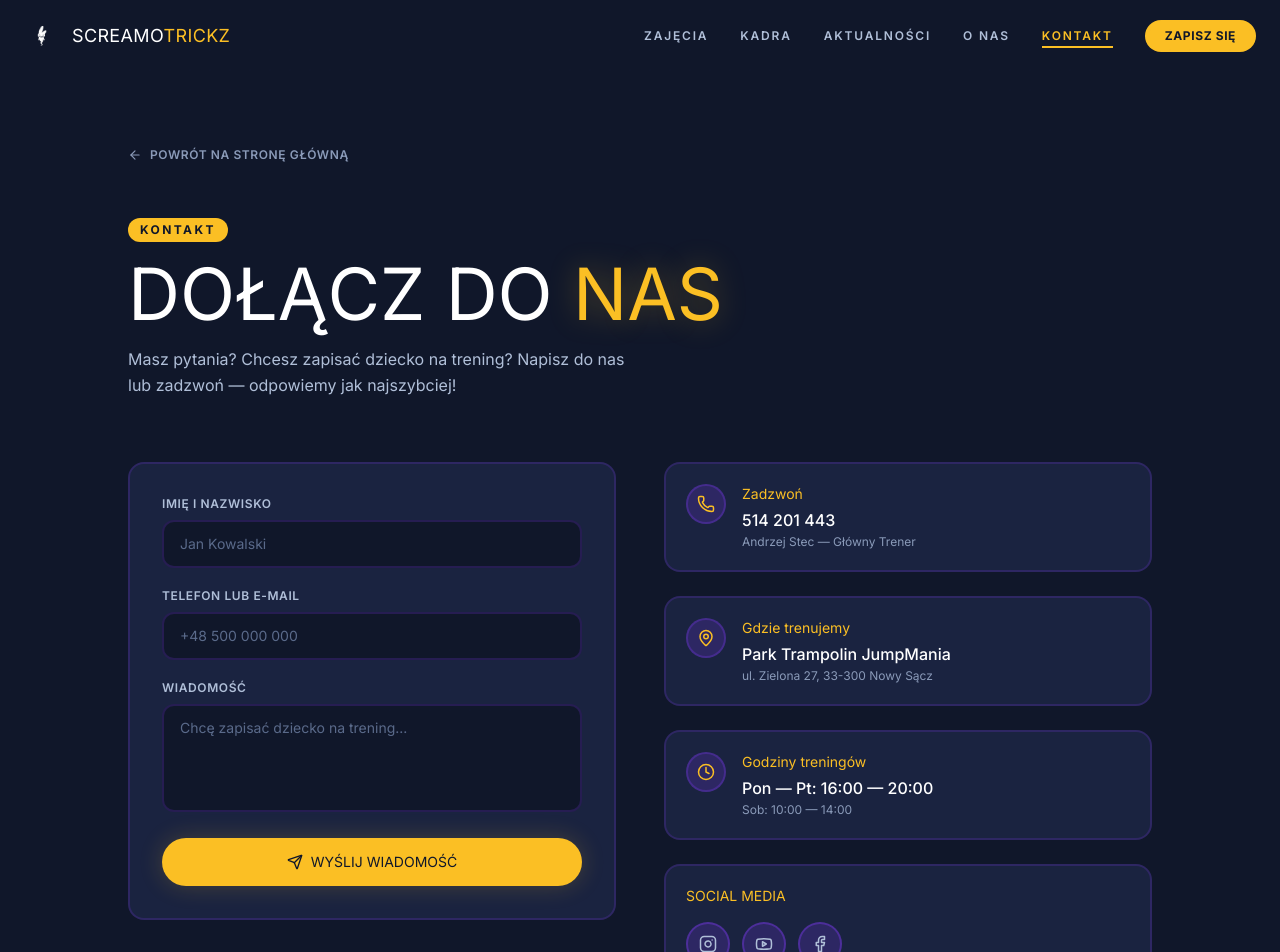
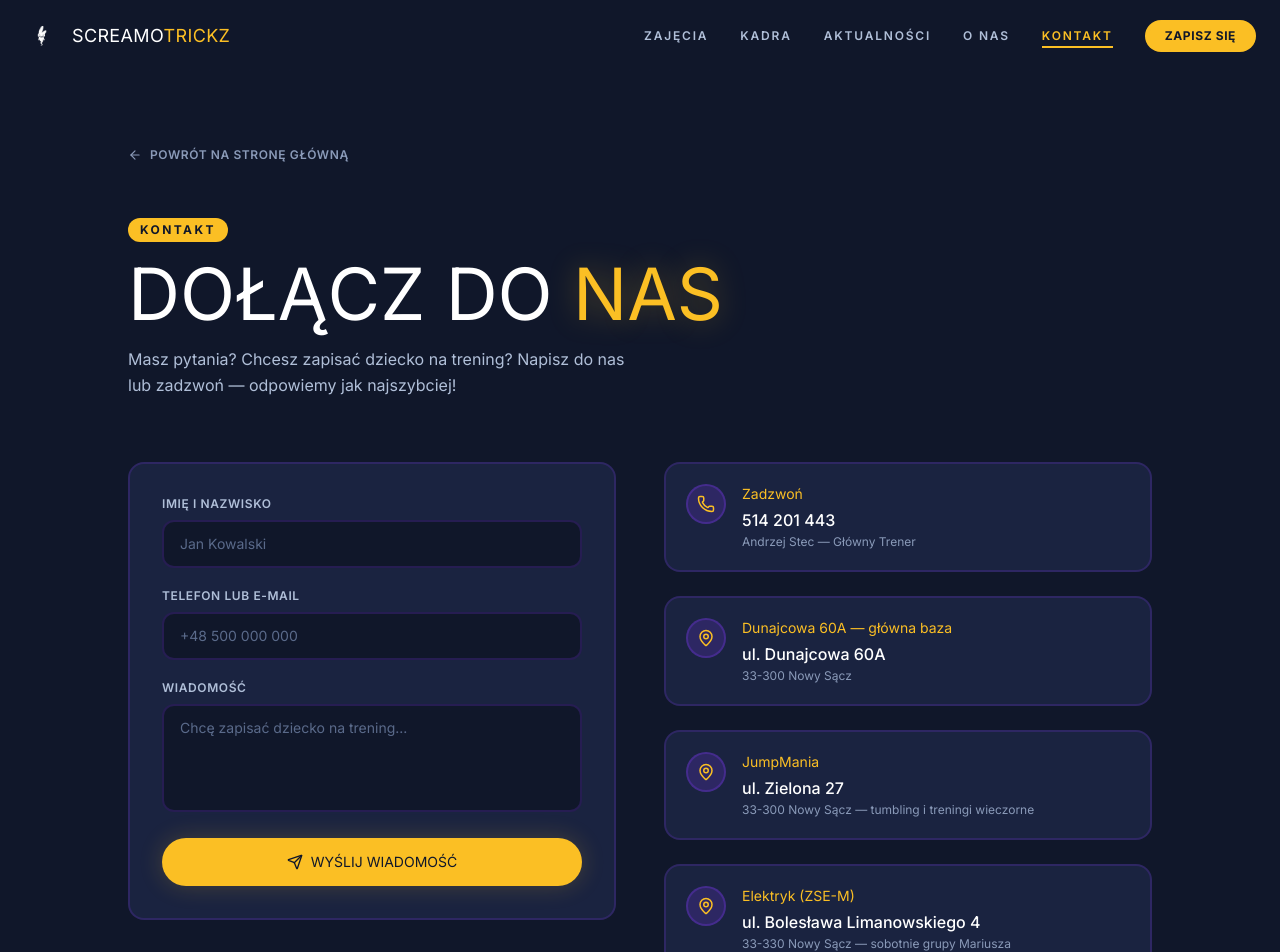
Before and after one commit to lokitrickz-hub/screamo, a Next.js app: page /kontakt in a window 1280 px wide. Shown: the top 952 px of the page. Built offline with nearby package versions, Linux system fonts and the light colour scheme.

Commit message:
Kontakt: dodanie wszystkich 3 lokalizacji treningowych
Dunajcowa 60A (główna baza), JumpMania, Elektryk (ZSE-M)
zamiast samej JumpMania.

Co-Authored-By: Claude Opus 4.6 <noreply@anthropic.com>

```diff
--- a/src/components/Contact.tsx
+++ b/src/components/Contact.tsx
@@ -173,10 +173,24 @@ export default function Contact() {
               },
               {
                 icon: MapPin,
-                title: "Gdzie trenujemy",
-                value: "Park Trampolin JumpMania",
+                title: "Dunajcowa 60A — główna baza",
+                value: "ul. Dunajcowa 60A",
+                href: "https://maps.google.com/?q=Dunajcowa+60A+Nowy+Sącz",
+                subtitle: "33-300 Nowy Sącz",
+              },
+              {
+                icon: MapPin,
+                title: "JumpMania",
+                value: "ul. Zielona 27",
                 href: "https://maps.google.com/?q=Zielona+27+Nowy+Sącz",
-                subtitle: "ul. Zielona 27, 33-300 Nowy Sącz",
+                subtitle: "33-300 Nowy Sącz — tumbling i treningi wieczorne",
+              },
+              {
+                icon: MapPin,
+                title: "Elektryk (ZSE-M)",
+                value: "ul. Bolesława Limanowskiego 4",
+                href: "https://maps.google.com/?q=Limanowskiego+4+Nowy+Sącz",
+                subtitle: "33-330 Nowy Sącz — sobotnie grupy Mariusza",
               },
               {
                 icon: Clock,
```
